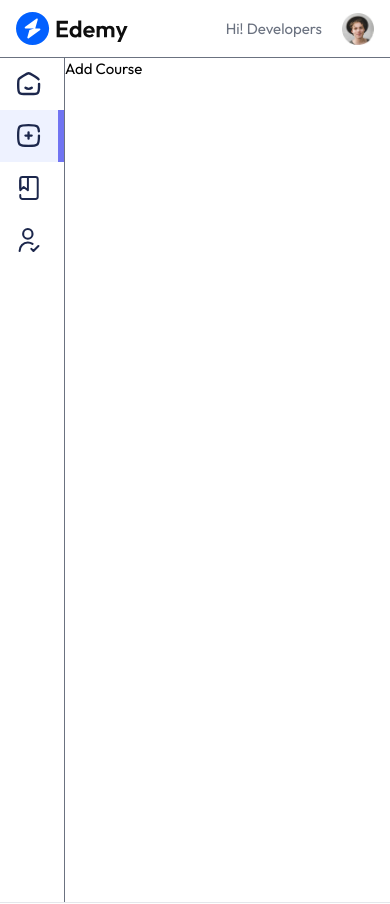
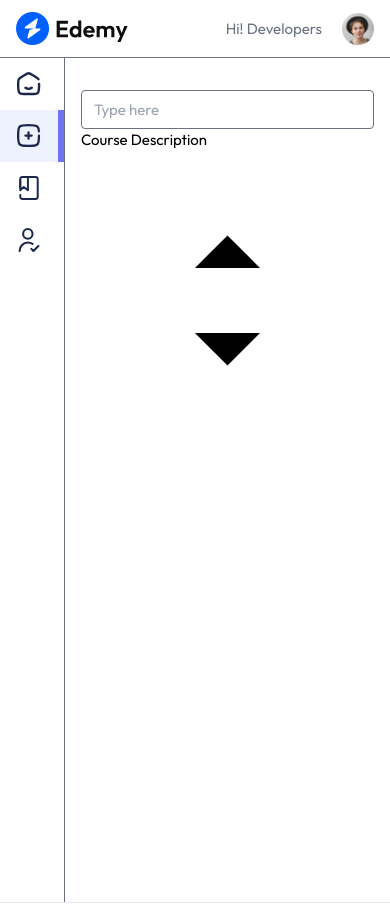
Before and after one commit to waibaBikash/Hamro-learning-, a React (Vite) app in the folder client/: page /educator/add-course in a window 390 px wide. Shown: the top 904 px of the page. Built offline with nearby package versions, Linux system fonts and the light colour scheme; no server answers.

Commit message:
create add course

```diff
--- a/client/src/pages/educator/AddCourse.jsx
+++ b/client/src/pages/educator/AddCourse.jsx
@@ -1,10 +1,49 @@
-import React from 'react'
+import React, { useEffect, useRef, useState } from 'react';
+import uniqid from 'uniqid';
+import Quill from 'quill';
+
 
 const AddCourse = () => {
+
+  const quillRef = useRef(null);
+  const editorRef = useRef(null);
+
+  const [courseTitle, setCourseTitle] = useState('')
+  const [coursePrice, setCoursePrice] = useState(0)
+  const [discount, setDiscount] = useState(0)
+  const [image, setImage] = useState(null)
+  const [chapters, setChapters] = useState([]);
+  const [showPopup, setShowPopup] = useState(false)
+  const [currentChapterId, setCurrentChapterId] = useState(null);
+
+  const [lectureDetails, setLectureDetails] = useState({
+    lectureTitle: '',
+    lectureDuration: '',
+    lectureUrl: '',
+    isPreviewFree: false,
+  }
+)
+
+ useEffect(()=>{
+  // Initiate Quill only once
+  if(!quillRef.current && editorRef.current){
+     quillRef.current = new Quill(editorRef.current, {
+      theme: 'snow',
+     });
+  }
+ },[])
   return (
-    <div>
-      <h1>Add Course</h1>
-      </div>
+    <div className='h-screen overflow-scroll flex flex-col text-start justify-between md:p-8 md:pb-0 p-4 pt-8 pb-0'>
+       <form>
+         <div className="flex flex-col gap-1">
+            <input onChange={e => setCourseTitle(e.target.value)} value={courseTitle} type="text" placeholder='Type here' className='outline-none md:py-2.5 py-2 px-3 rounded border border-gray-500' required />
+         </div>
+          <div className='flex flex-col gap-1'>
+            <p>Course Description</p>
+            <div ref={editorRef}></div>
+          </div>
+       </form>
+     </div>
   )
 }
 
```
